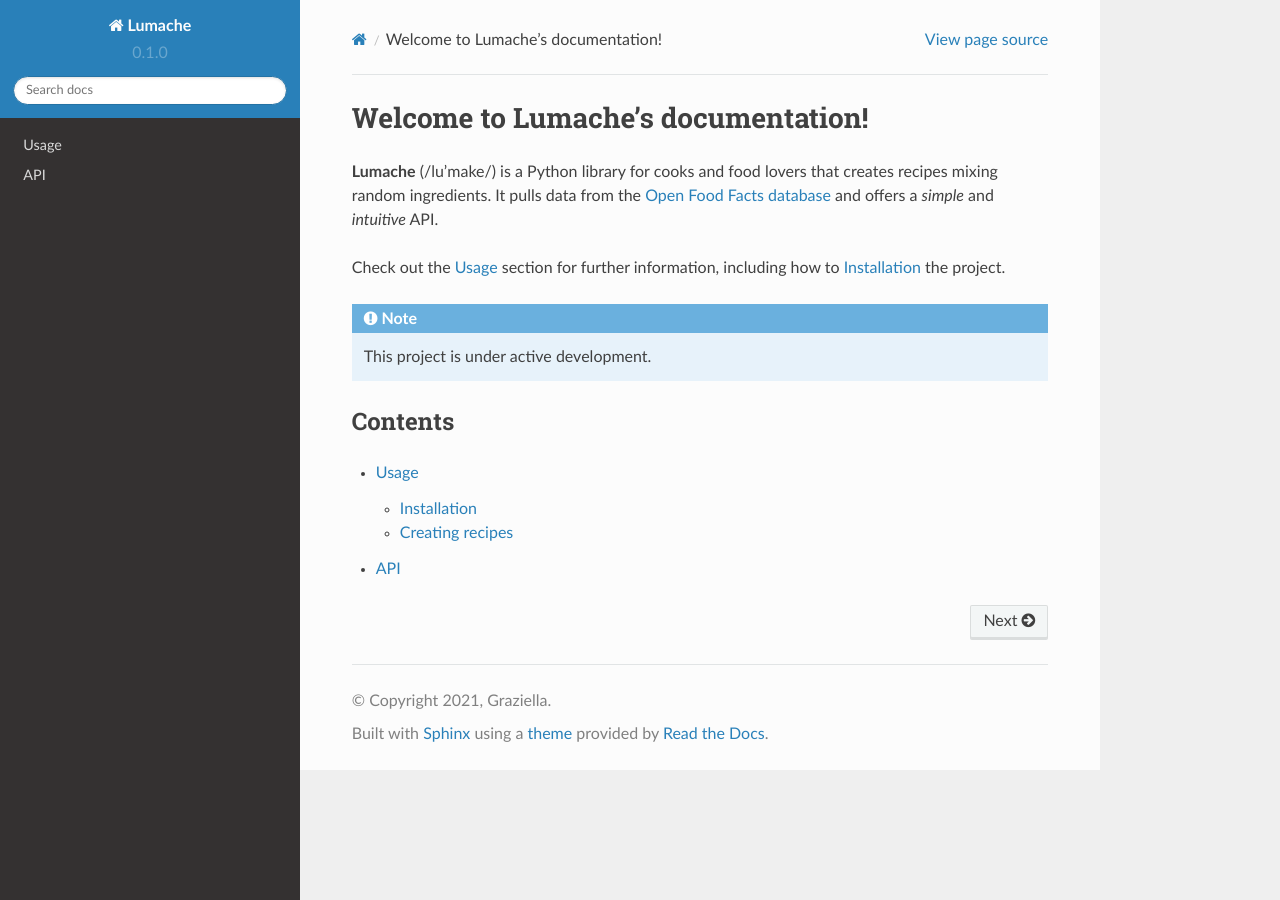
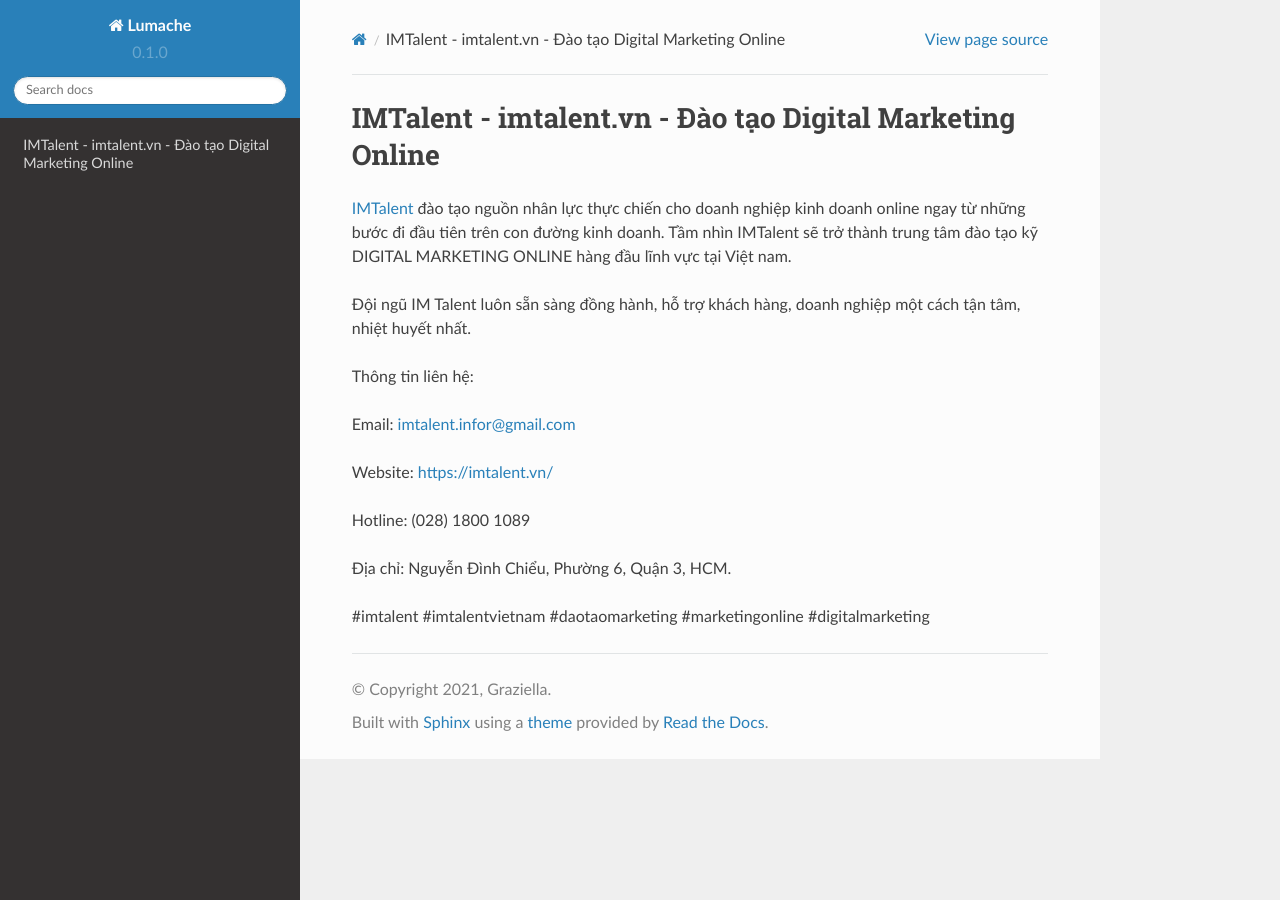
Before and after one commit to luongchanvien962/imtalent, a Sphinx documentation site: the page built from docs/source/index.rst, in a window 1280 px wide. Built offline with Sphinx 7.4.7 and the Read the Docs theme 2.0.0, drawn with Linux system fonts in a browser that asks for light colours.

Commit message:
Update index.rst

```diff
--- a/docs/source/index.rst
+++ b/docs/source/index.rst
@@ -1,22 +1,18 @@
-Welcome to Lumache's documentation!
+IMTalent - imtalent.vn - Đào tạo Digital Marketing Online
 ===================================
 
-**Lumache** (/lu'make/) is a Python library for cooks and food lovers
-that creates recipes mixing random ingredients.
-It pulls data from the `Open Food Facts database <https://world.openfoodfacts.org/>`_
-and offers a *simple* and *intuitive* API.
+`IMTalent <https://imtalent.vn/>`_ đào tạo nguồn nhân lực thực chiến cho doanh nghiệp kinh doanh online ngay từ những bước đi đầu tiên trên con đường kinh doanh. Tầm nhìn IMTalent sẽ trở thành trung tâm đào tạo kỹ DIGITAL MARKETING ONLINE hàng đầu lĩnh vực tại Việt nam.
 
-Check out the :doc:`usage` section for further information, including
-how to :ref:`installation` the project.
+Đội ngũ IM Talent luôn sẵn sàng đồng hành, hỗ trợ khách hàng, doanh nghiệp một cách tận tâm, nhiệt huyết nhất.
 
-.. note::
+Thông tin liên hệ:
 
-   This project is under active development.
+Email: imtalent.infor@gmail.com
 
-Contents
---------
+Website: https://imtalent.vn/
 
-.. toctree::
+Hotline: (028) 1800 1089
 
-   usage
-   api
+Địa chỉ: Nguyễn Đình Chiểu, Phường 6, Quận 3, HCM.
+
+#imtalent #imtalentvietnam #daotaomarketing #marketingonline #digitalmarketing
```
